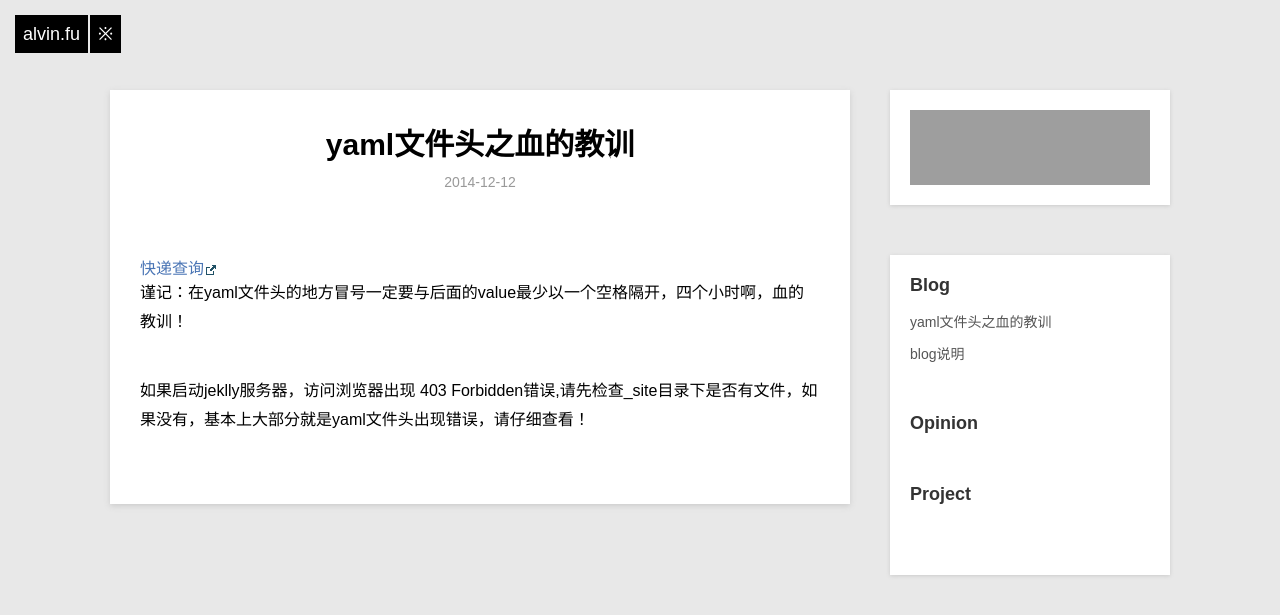
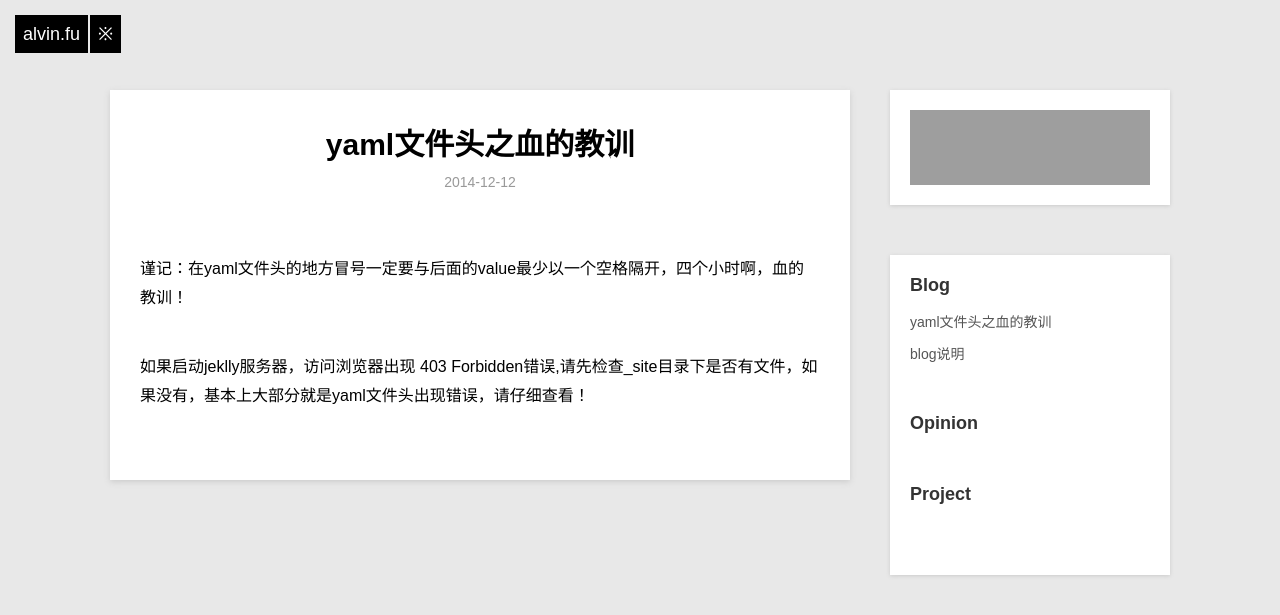
Before and after one commit to fupengfei/alvin.fu, a Jekyll site: the page built from _posts/blog/2014-12-12-lession.md, in a window 1280 px wide. Shown: the top 615 px of the page. Built offline with Jekyll 4.4.1, drawn with Linux system fonts in a browser that asks for light colours; nearby versions of some CDN libraries; Markdown is read by kramdown in place of the engine named in the settings; grey boxes are pictures that could not be loaded.

Commit message:
Update 2014-12-12-lession.md

```diff
--- a/_posts/blog/2014-12-12-lession.md
+++ b/_posts/blog/2014-12-12-lession.md
@@ -6,6 +6,6 @@ description: 谨记：在yaml文件头的地方冒号一定要与后面的value
 ---
 
 
-<div><a href="http://m.kuaidi100.com" target="_blank">快递查询</a></div>谨记：在yaml文件头的地方冒号一定要与后面的value最少以一个空格隔开，四个小时啊，血的教训！
+谨记：在yaml文件头的地方冒号一定要与后面的value最少以一个空格隔开，四个小时啊，血的教训！
 
 如果启动jeklly服务器，访问浏览器出现 403 Forbidden错误,请先检查_site目录下是否有文件，如果没有，基本上大部分就是yaml文件头出现错误，请仔细查看！
```
